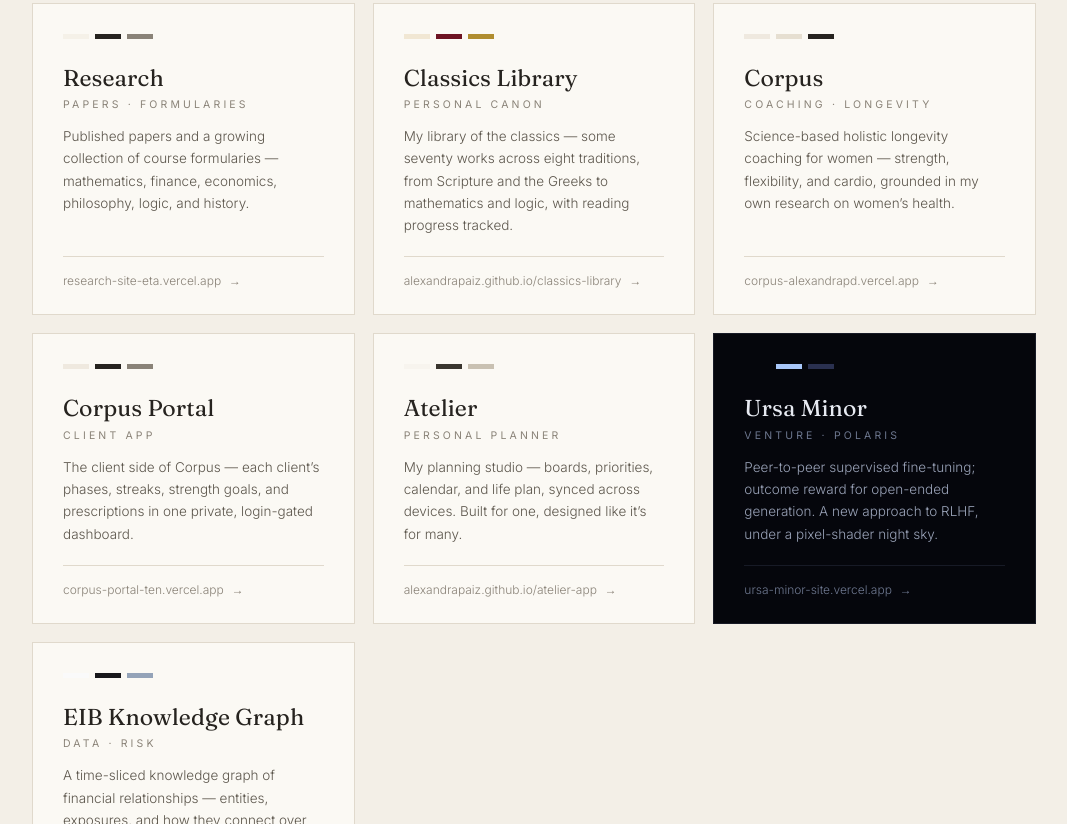
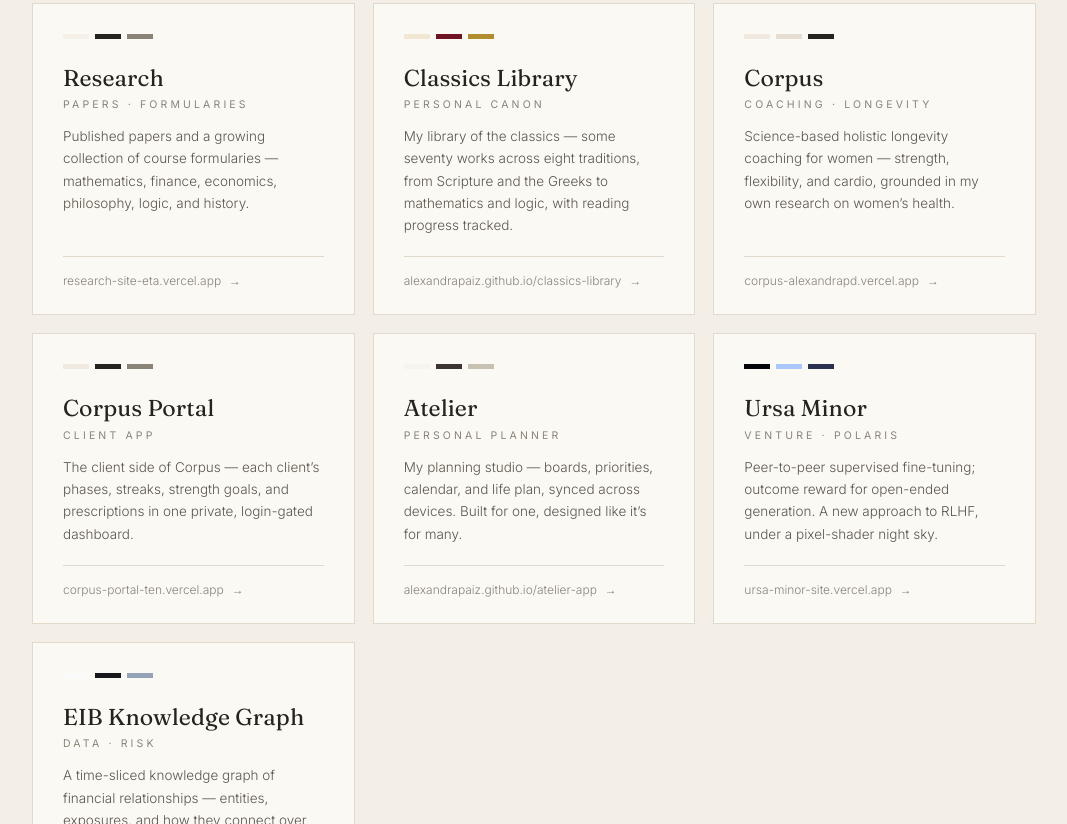
Before and after one commit to alexandrapaiz/projects, a plain HTML site: page index.html in a window 1280 px wide. Shown: the part 371-1195 px from the top of the page, without its empty margins (106-1173 px from the left). Drawn offline with Linux system fonts and the light colour scheme.

Commit message:
Ursa Minor card: standard light style, keep night swatch

```diff
--- a/index.html
+++ b/index.html
@@ -87,16 +87,6 @@
   a.card:hover .url .arrow{transform:translateX(4px)}
   a.card:hover .url{color:var(--ink)}
 
-  /* Ursa: the one dark card */
-  a.card.night{
-    background:#05060C;border-color:#171a26;color:#E7EAF2;
-  }
-  a.card.night p{color:#9AA3B8}
-  a.card.night .tag{color:#6E7890}
-  a.card.night .url{color:#6E7890;border-top-color:#171a26}
-  a.card.night:hover .url{color:#a8c7fa}
-  a.card.night:hover{border-color:#2a3050;box-shadow:0 18px 44px -18px rgba(5,6,12,.65)}
-
   footer{
     border-top:1px solid var(--line);
     padding:30px 0 56px;
@@ -159,7 +149,7 @@
         <span class="url">alexandrapaiz.github.io/atelier-app <span class="arrow">→</span></span>
       </a>
 
-      <a class="card night" href="https://ursa-minor-site.vercel.app" target="_blank" rel="noopener">
+      <a class="card" href="https://ursa-minor-site.vercel.app" target="_blank" rel="noopener">
         <span class="swatch"><i style="background:#05060C"></i><i style="background:#a8c7fa"></i><i style="background:#2a3050"></i></span>
         <h2>Ursa Minor</h2>
         <div class="tag">Venture · Polaris</div>
```
